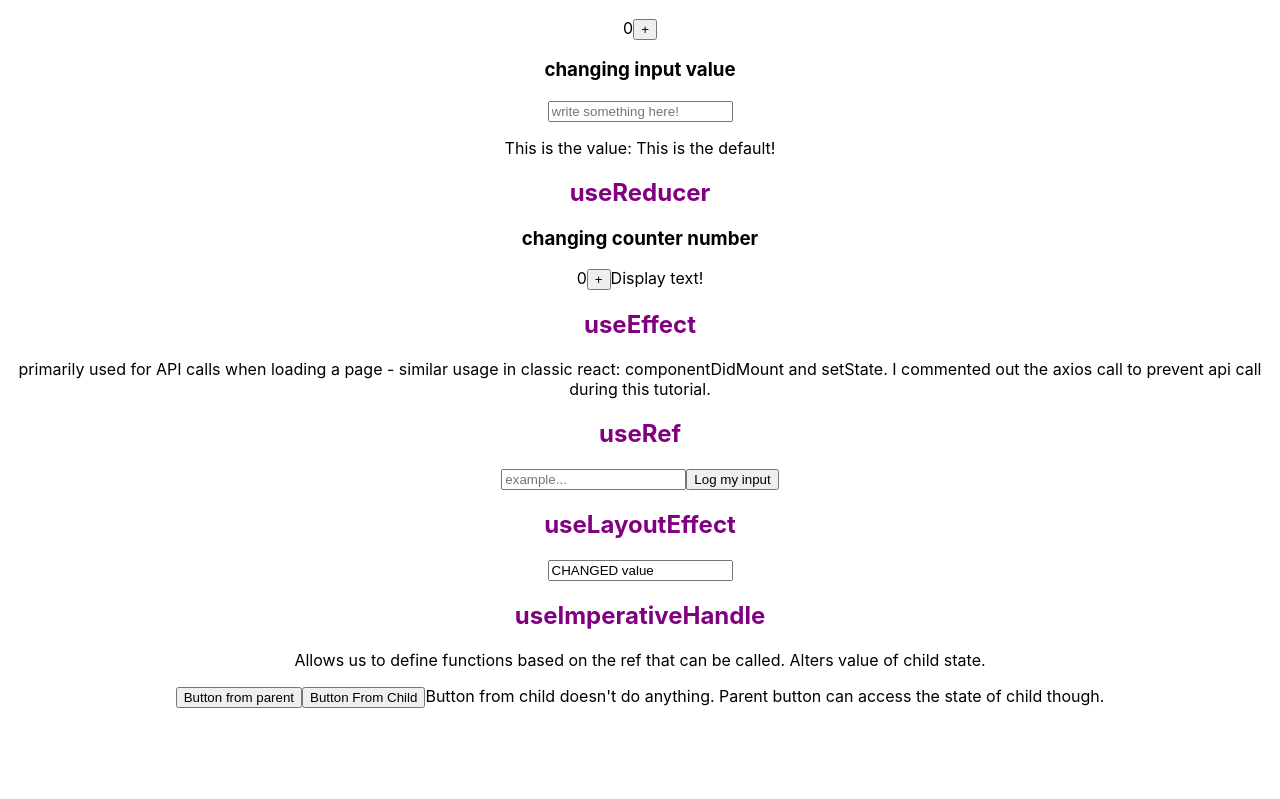
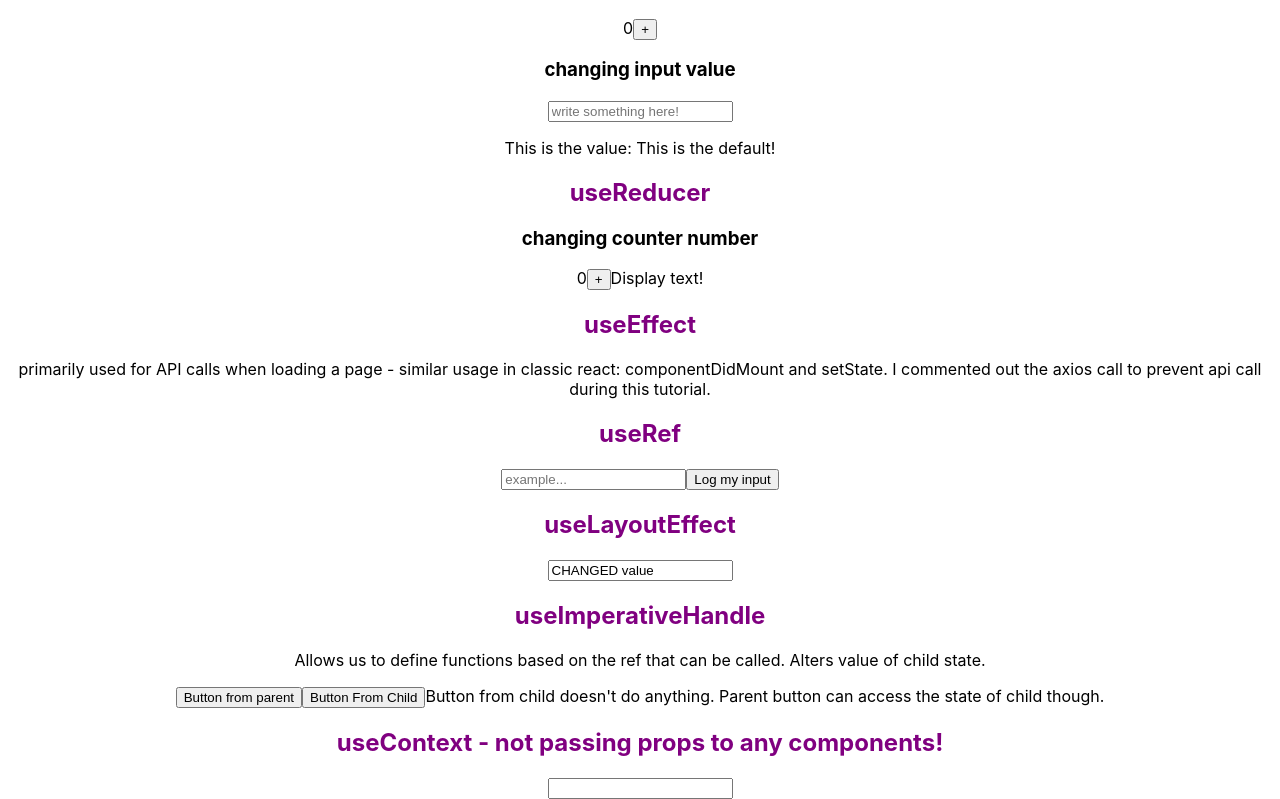
Before and after one commit to irenecodes/hooks-intro, a React (Create React App) app: page / in a window 1280 px wide. Shown: the part 155-954 px from the top of the page. Before the commit the page ends 863 px from the top, so only its background shows below. Built offline with nearby package versions, Linux system fonts and the light colour scheme.

Commit message:
finish useContext

```diff
--- a/src/App.js
+++ b/src/App.js
@@ -5,6 +5,8 @@ import EffectTutorial from './components/EffectTutorial';
 import RefTutorial from './components/RefTutorial';
 import LayoutTutorial from './components/LayoutTutorial';
 import ImperativeHandleTutorial from './components/ImperativeHandleTutorial';
+import ContextTutorial from './components/ContextTutorial';
+
 function App() {
   return (
     <div className="App">
@@ -15,6 +17,7 @@ function App() {
       <RefTutorial />
       <LayoutTutorial />
       <ImperativeHandleTutorial />
+      <ContextTutorial />
     </div>
   );
 }
--- /dev/null
+++ b/src/components/ContextTutorial.jsx
@@ -0,0 +1,22 @@
+import React, { createContext, useState } from 'react';
+import Login from './UI/Login';
+import User from './UI/User';
+
+// Ideally the global state is in its own file and then wraps the whole application in App.js. since I have other tutorials in their own components, I'm leaving this here
+
+export const AppContext = createContext(null);
+
+const ContextTutorial = () => {
+  const [username, setUsername] = useState('');
+  return (
+    <>
+      <h2>useContext - not passing props to any components!</h2>
+      <AppContext.Provider value={{ username, setUsername }}>
+        <Login />
+        <User />
+      </AppContext.Provider>
+    </>
+  );
+};
+
+export default ContextTutorial;
--- a/src/components/UI/Button.jsx
+++ b/src/components/UI/Button.jsx
@@ -1,3 +1,5 @@
+// for useImperativeHandle tutorial
+
 import React, { forwardRef, useImperativeHandle, useState } from 'react';
 
 // can access ref and props passed from parents with forwardRef
--- /dev/null
+++ b/src/components/UI/Login.jsx
@@ -0,0 +1,17 @@
+import React, { useContext } from 'react';
+import { AppContext } from '../ContextTutorial';
+const Login = () => {
+  const { setUsername } = useContext(AppContext);
+  return (
+    <div>
+      <input
+        type="text"
+        onChange={(e) => {
+          setUsername(e.target.value);
+        }}
+      />
+    </div>
+  );
+};
+
+export default Login;
--- /dev/null
+++ b/src/components/UI/User.jsx
@@ -0,0 +1,10 @@
+// for context tutorial
+import React, { useContext } from 'react';
+import { AppContext } from '../ContextTutorial';
+
+const User = () => {
+  const { username } = useContext(AppContext);
+  return <div>{username}</div>;
+};
+
+export default User;
```
